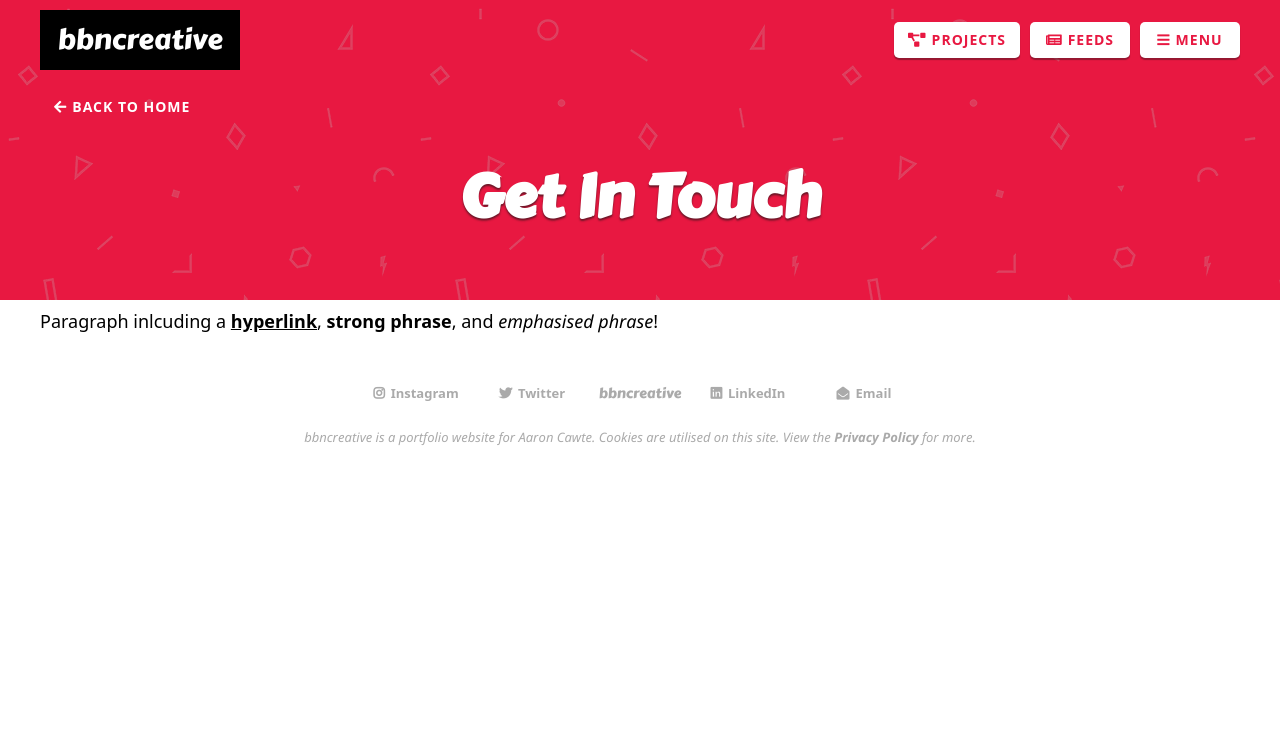
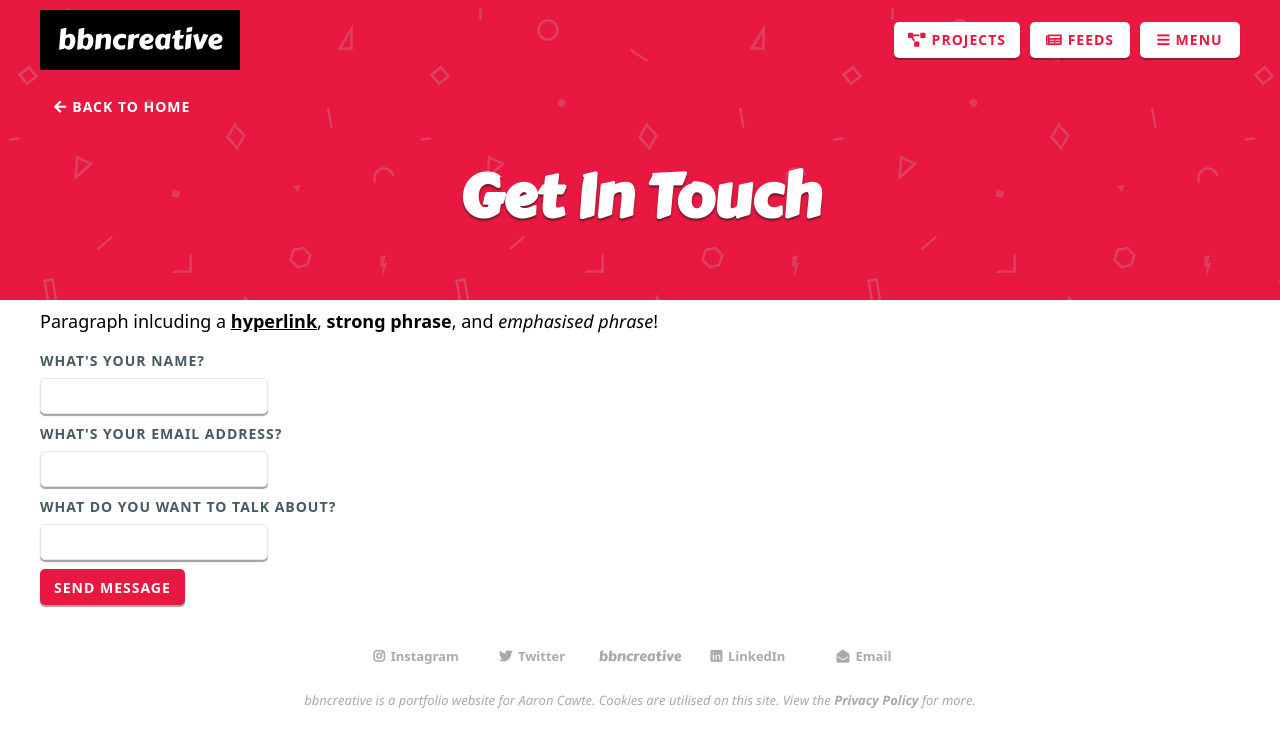
Before and after one commit to aaroncawte/bbncreative-django, a Django app: page /contact in a window 1280 px wide. Shown: the top 747 px of the page. Run offline with Django 3.2, Linux system fonts and the light colour scheme; data that the repository does not hold is empty; some libraries are stand-ins or nearby versions; some web fonts are replaced.

Commit message:
Basic contact form and thanks page

```diff
--- /dev/null
+++ b/bbncreative_cms/forms.py
@@ -0,0 +1,8 @@
+from django import forms
+
+
+class ContactForm(forms.Form):
+    name = forms.CharField(label="What's Your Name?", max_length=255)
+    email = forms.EmailField(label="What's your email address?")
+    subject = forms.CharField(label="What do you want to talk about?", max_length=255)
+    body = forms.Textarea()
--- a/bbncreative_cms/urls.py
+++ b/bbncreative_cms/urls.py
@@ -9,6 +9,7 @@ urlpatterns = [
 
     path('aaron', views.aaron, name="aaron"),
     path('contact', views.contact, name="contact"),
+    path('contact-thanks', views.contact_thanks, name="contact-thanks"),
     path('privacy', views.privacy, name="privacy"),
 
     path('projects/<slug:url_name>', views.project_from_name, name="project_by_name"),
--- a/bbncreative_cms/views.py
+++ b/bbncreative_cms/views.py
@@ -1,9 +1,11 @@
 from django.conf import settings
 from django.contrib import messages
 from django.db import DataError
+from django.http import HttpResponseRedirect
 from django.shortcuts import render, redirect
 
 from bbncreative_cms.models import Project, ImageAsset, EmbeddedAsset, TextAsset, Feed, Credit
+from .forms import ContactForm
 
 
 def index(request):
@@ -31,12 +33,33 @@ def aaron(request):
 
 
 def contact(request):
+    if request.method == "POST":
+        form = ContactForm(request.POST)
+
+        if form.is_valid():
+            return HttpResponseRedirect("/contact-thanks")
+
+    else:
+        form = ContactForm()
+
     return render(
         request,
         "contact.html",
         {
+            "form": form,
             "page_title": "Get In Touch",
             "show_back_to_home": True,
+        }
+    )
+
+
+def contact_thanks(request):
+    return render(
+        request,
+        "contactThanks.html",
+        {
+            "page_title": "Thank you!",
+            "show_back_to_home": True
         }
     )
 
--- a/templates/contact.html
+++ b/templates/contact.html
@@ -4,6 +4,11 @@
         <div class="wrapper-1200">
             <p>Paragraph inlcuding a <a href="/">hyperlink</a>, <strong>strong phrase</strong>, and <em>emphasised
                 phrase</em>!</p>
+            <form action="/contact" method="POST">
+                {% csrf_token %}
+                {{ form }}
+                <input type="submit" value="Send Message"/>
+            </form>
         </div>
     </div>
 {% endblock %}
```
Also changed, not shown: templates/contactThanks.html (added, +9 -0 lines).
